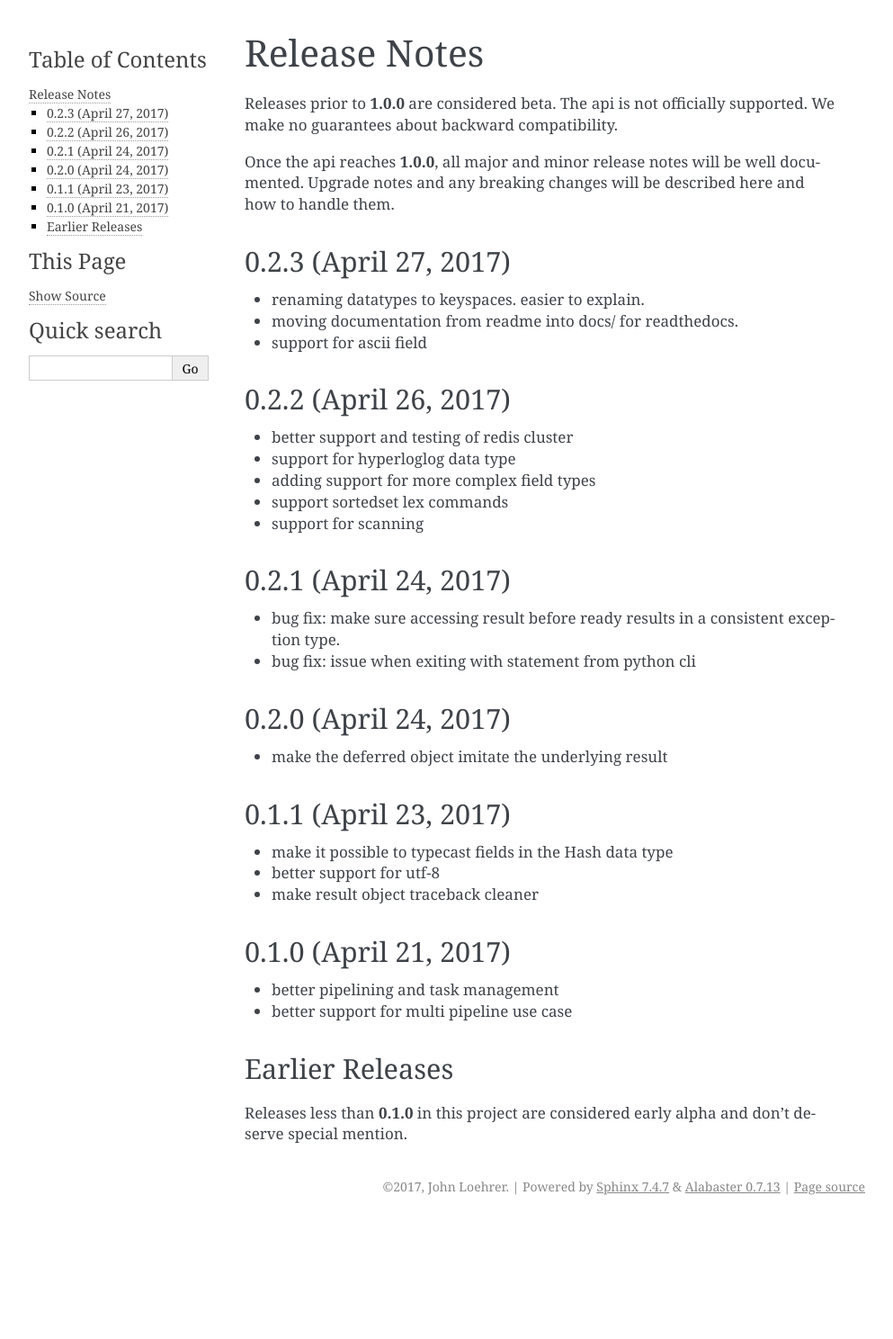
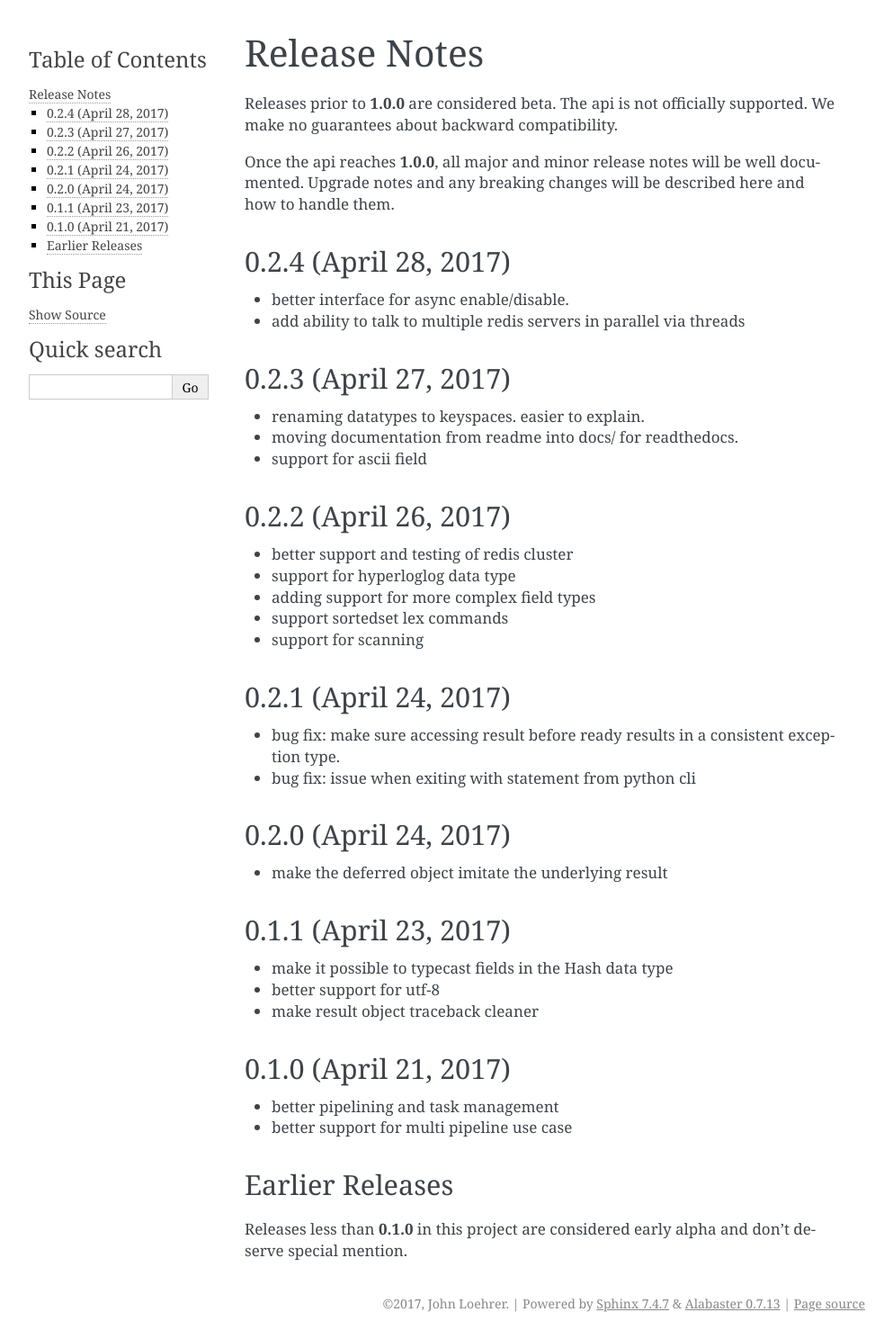
Before and after one commit to 72squared/redpipe, a Sphinx documentation site: the page built from docs/release_notes.rst, in a window 1280 px wide. Shown: the whole page at 90% size, without its empty margins (148-1141 px from the left). Built offline with Sphinx 7.4.7, drawn with Linux system fonts in a browser that asks for light colours; pages that are not in the unit, such as notebooks, are missing from menus; before the commit the page ends 1358 px from its top, so only the background shows below that.

Commit message:
updating release notes

```diff
--- a/docs/release_notes.rst
+++ b/docs/release_notes.rst
@@ -7,6 +7,12 @@ We make no guarantees about backward compatibility.
 
 Once the api reaches **1.0.0**, all major and minor release notes will be well documented.
 Upgrade notes and any breaking changes will be described here and how to handle them.
+
+0.2.4 (April 28, 2017)
+----------------------
+* better interface for async enable/disable.
+* add ability to talk to multiple redis servers in parallel via threads
+
 
 0.2.3 (April 27, 2017)
 ----------------------
```
